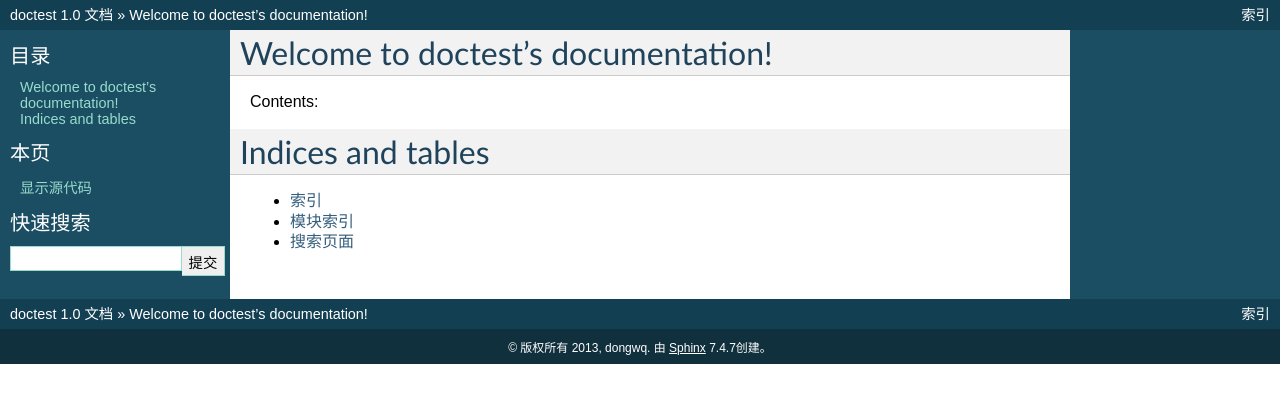
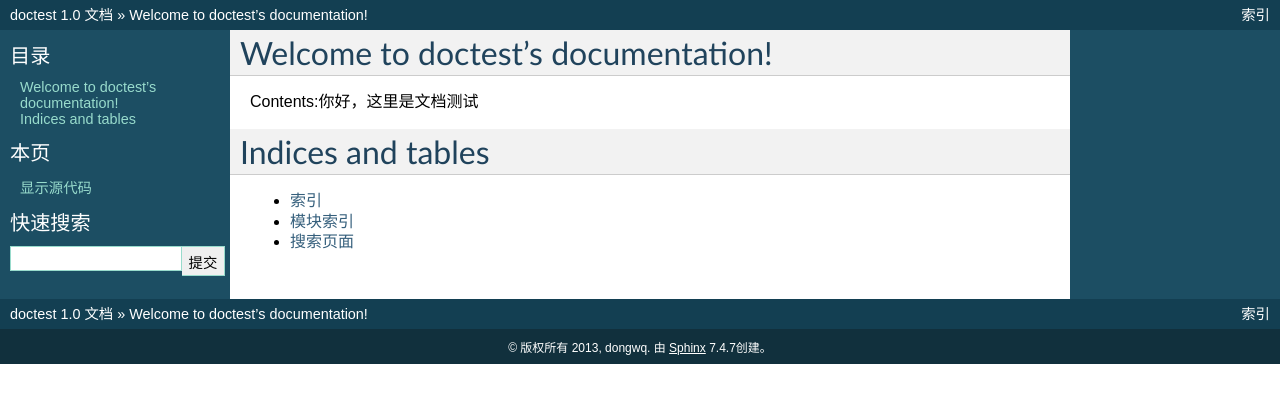
Before and after one commit to dwqelex/deploytest, a Sphinx documentation site: the page built from source/index.rst, in a window 1280 px wide. Shown: the top 403 px of the page. Built offline with Sphinx 7.4.7, drawn with Linux system fonts in a browser that asks for light colours.

Commit message:
测试文字

```diff
--- a/source/index.rst
+++ b/source/index.rst
@@ -6,7 +6,7 @@
 Welcome to doctest's documentation!
 ===================================
 
-Contents:
+Contents:你好，这里是文档测试
 
 .. toctree::
    :maxdepth: 2
```
